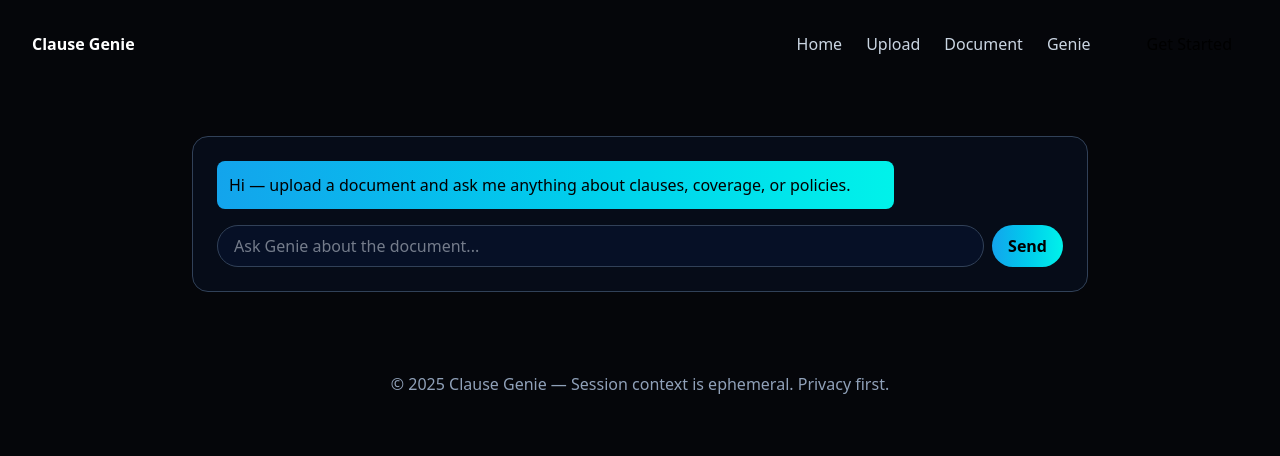
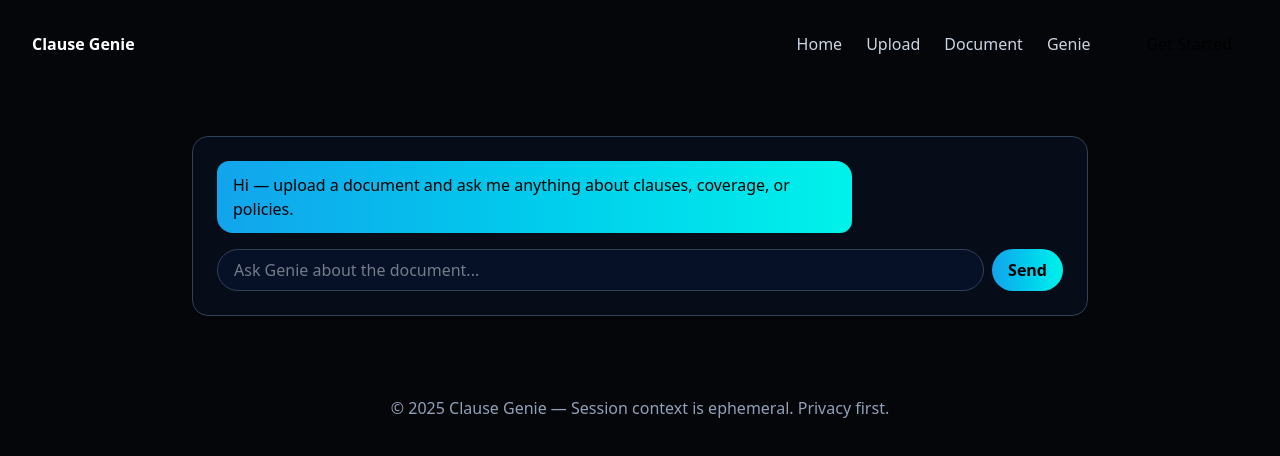
Before and after one commit to KabirKhanuja/Clause-Genie, a Next.js app in the folder apps/web/: page /chat in a window 1280 px wide. Shown: the top 456 px of the page. Built offline with nearby package versions, Linux system fonts and the light colour scheme.

Commit message:
chats bubble now get better

```diff
--- a/apps/web/src/app/components/ChatPanel.tsx
+++ b/apps/web/src/app/components/ChatPanel.tsx
@@ -22,10 +22,18 @@ export default function ChatPanel() {
 
   return (
     <div className="p-6 rounded-2xl bg-[#081226]/50 border border-slate-700">
-      <div className="space-y-4 max-h-[60vh] overflow-y-auto mb-4">
+      <div className="flex flex-col gap-4 max-h-[60vh] overflow-y-auto mb-4">
         {messages.map((m, i) => (
-          <div key={i} className={`p-3 rounded-lg ${m.role === 'user' ? 'bg-[#0b1220] text-slate-200 ml-auto max-w-[80%]' : 'bg-gradient-to-r from-[#13a4ec] to-[#00f2ea] text-black max-w-[80%]'}`}>
-            {m.text}
+          <div key={i} className={`flex ${m.role === 'user' ? 'justify-end' : 'justify-start'}`}>
+            <div
+              className={`relative break-words max-w-[75%] px-4 py-3 ${
+                m.role === 'user'
+                  ? 'bg-gradient-to-r from-slate-700 to-slate-600 text-white border border-slate-600 rounded-tl-2xl rounded-tr-xl rounded-bl-xl rounded-br-2xl shadow-sm'
+                  : 'bg-gradient-to-r from-[#13a4ec] to-[#00f2ea] text-black rounded-tl-xl rounded-tr-2xl rounded-bl-2xl rounded-br-xl shadow-md'
+              } whitespace-pre-wrap`}
+            >
+              {m.text}
+            </div>
           </div>
         ))}
       </div>
```
